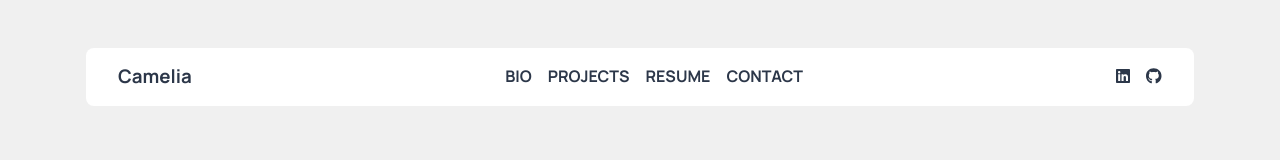
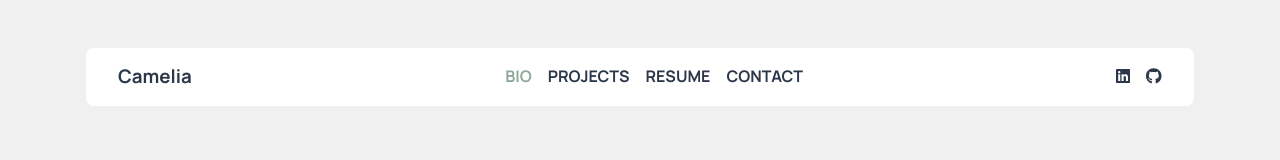
Before and after one commit to Cameliaasb/Resume, a React (Create React App) app: page / in a window 1280 px wide. Shown: the top 160 px of the page. Built offline with nearby package versions, Linux system fonts and the light colour scheme.

Commit message:
[FRONT] Final color palette / no navbar overflow

```diff
--- a/src/components/Navbar.js
+++ b/src/components/Navbar.js
@@ -9,11 +9,12 @@ import { faGithub } from '@fortawesome/free-brands-svg-icons';
 const Navbar = () => {
 
   return (
+    <div className='navbar-container'>
       <div className="navbar">
-      <h3> Camelia </h3>
+        <h3> <NavLink to="/"> Camelia </NavLink></h3>
 
         <div className='links'>
-        <NavLink to="/bio"        className={(nav) => (nav.isActive? "nav-active" : "")} > BIO       </NavLink>
+          <NavLink to="/"           className={(nav) => (nav.isActive? "nav-active" : "")} > BIO       </NavLink>
           <NavLink to="/projects"   className={(nav) => (nav.isActive? "nav-active" : "")} > PROJECTS  </NavLink>
           <NavLink to="/resume"     className={(nav) => (nav.isActive? "nav-active" : "")} > RESUME    </NavLink>
           <NavLink to="/contact"    className={(nav) => (nav.isActive? "nav-active" : "")} > CONTACT   </NavLink>
@@ -29,6 +30,7 @@ const Navbar = () => {
         </div>
 
       </div>
+    </div>
   );
 };
 
--- a/src/styles/_common.scss
+++ b/src/styles/_common.scss
@@ -4,7 +4,7 @@
 
 $primary-color:     #2c3749;
 $secondary-color:   #65748d;
-$lighter-color:     #c4ccd9;
+$lighter-color:     #d5dbd7;
 $light-color:       #8ea999;
 $light-grey:        #F0F0F0;
 
--- a/src/styles/components/_navbar.scss
+++ b/src/styles/components/_navbar.scss
@@ -1,12 +1,18 @@
+.navbar-container {
+  height:           fit-content;
+  position:         sticky;
+  top:              0;
+  background-color: $light-grey;
+  margin-bottom:    80px;
+
+}
+
 .navbar {
   display:          flex;
   justify-content:  space-between;
   align-items:      center;
   font-size:        16px;
-  margin-bottom:    80px;
   background-color: white;
-  position:          sticky;
-  top:               0;
   padding:           1rem 2rem;
   width:             100%;
   border-radius:     $border-radius;
--- a/src/styles/components/_projects.scss
+++ b/src/styles/components/_projects.scss
@@ -8,7 +8,6 @@
   display:        flex;
   flex-direction: column;
   padding:        2rem;
-  margin:         1rem;
   border-radius:  $border-radius;
   justify-content: flex-start;
   height:         100%;
```
Lines whose indentation alone changed are shown as unchanged.
